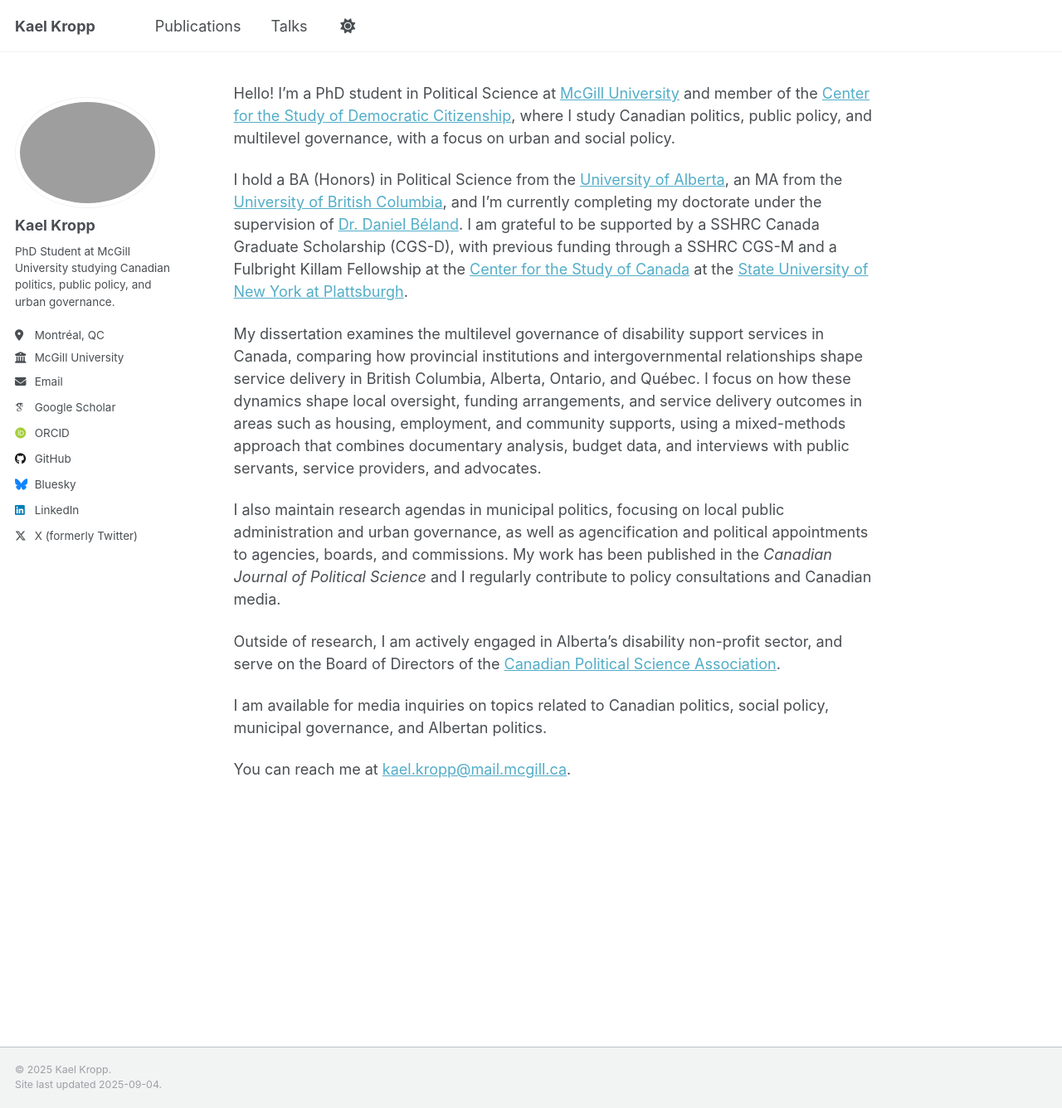
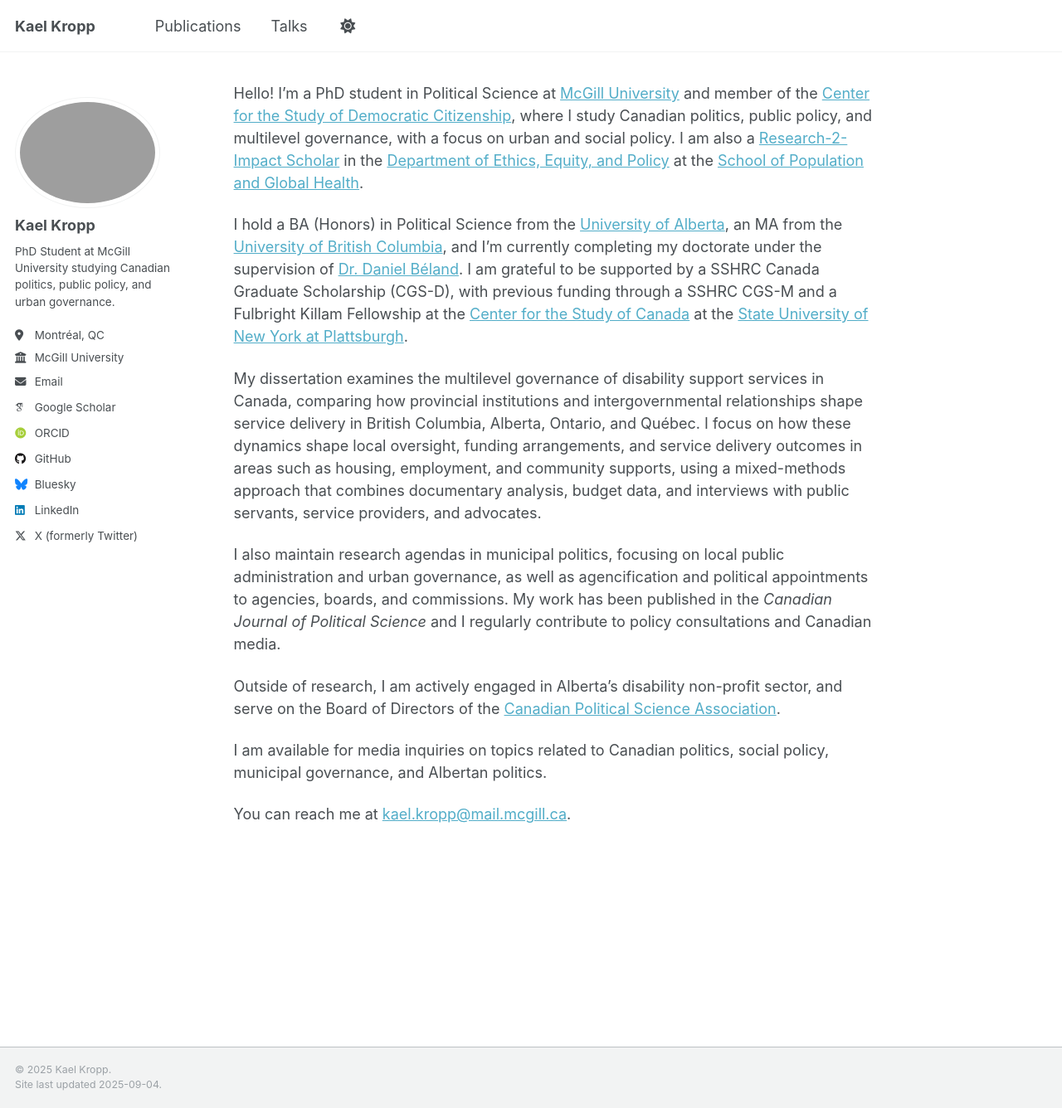
Before and after one commit to kaelkropp/kaelkropp.github.io, a Jekyll site: the page built from _pages/about.md, in a window 1280 px wide and 1336 px high. Shown: the whole window at 83% size. Built offline with Jekyll 4.4.1, drawn with Linux system fonts in a browser that asks for light colours; some web fonts are replaced; a script that is not in the unit is left out.

Commit message:
Update about.md
Add R2I

```diff
--- a/_pages/about.md
+++ b/_pages/about.md
@@ -6,7 +6,7 @@ redirect_from:
   - /about.html
 ---
 
-Hello! I’m a PhD student in Political Science at [McGill University](https://www.mcgill.ca/politicalscience/) and member of the [Center for the Study of Democratic Citizenship](https://csdc-cecd.ca/en/), where I study Canadian politics, public policy, and multilevel governance, with a focus on urban and social policy.
+Hello! I’m a PhD student in Political Science at [McGill University](https://www.mcgill.ca/politicalscience/) and member of the [Center for the Study of Democratic Citizenship](https://csdc-cecd.ca/en/), where I study Canadian politics, public policy, and multilevel governance, with a focus on urban and social policy. I am also a [Research-2-Impact Scholar](https://www.mcgill.ca/equity-ethics-policy/experiential-learning-programs/research-2-impact-award) in the [Department of Ethics, Equity, and Policy](https://www.mcgill.ca/equity-ethics-policy/) at the [School of Population and Global Health](https://www.mcgill.ca/spgh/).
 
 I hold a BA (Honors) in Political Science from the [University of Alberta](https://www.ualberta.ca/en/political-science/index.html), an MA from the [University of British Columbia](https://politics.ubc.ca/), and I’m currently completing my doctorate under the supervision of [Dr. Daniel Béland](https://www.mcgill.ca/politicalscience/daniel-beland). I am grateful to be supported by a SSHRC Canada Graduate Scholarship (CGS-D), with previous funding through a SSHRC CGS-M and a Fulbright Killam Fellowship at the [Center for the Study of Canada](https://www.plattsburgh.edu/academics/cesca/) at the [State University of New York at Plattsburgh](https://www.plattsburgh.edu/).
 
```
